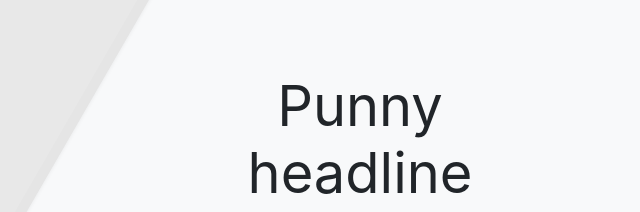
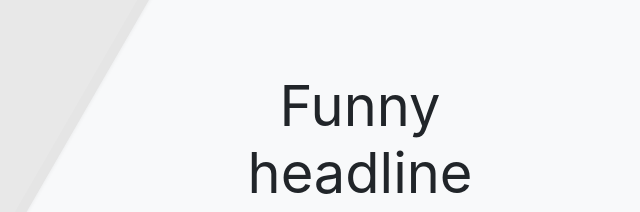
Before and after one commit to borcibor/geacollege, a plain HTML site: page index.html in a window 1280 px wide. Shown: the part 135-347 px from the top of the page, 280-920 px from the left. Drawn offline with nearby package versions, Linux system fonts and the light colour scheme.

Commit message:
funny headline
++

```diff
--- a/index.html
+++ b/index.html
@@ -48,7 +48,7 @@
 
 <div class="position-relative overflow-hidden p-3 p-md-5 m-md-3 text-center bg-light">
   <div class="col-md-5 p-lg-5 mx-auto my-5">
-    <h1 class="display-4 font-weight-normal">Punny headline</h1>
+    <h1 class="display-4 font-weight-normal">Funny headline</h1>
     <p class="lead font-weight-normal">And an even wittier subheading to boot. Jumpstart your marketing efforts with this example based on Apple’s marketing pages.</p>
     <a class="btn btn-outline-secondary" href="#">Coming soon</a>
   </div>
```
